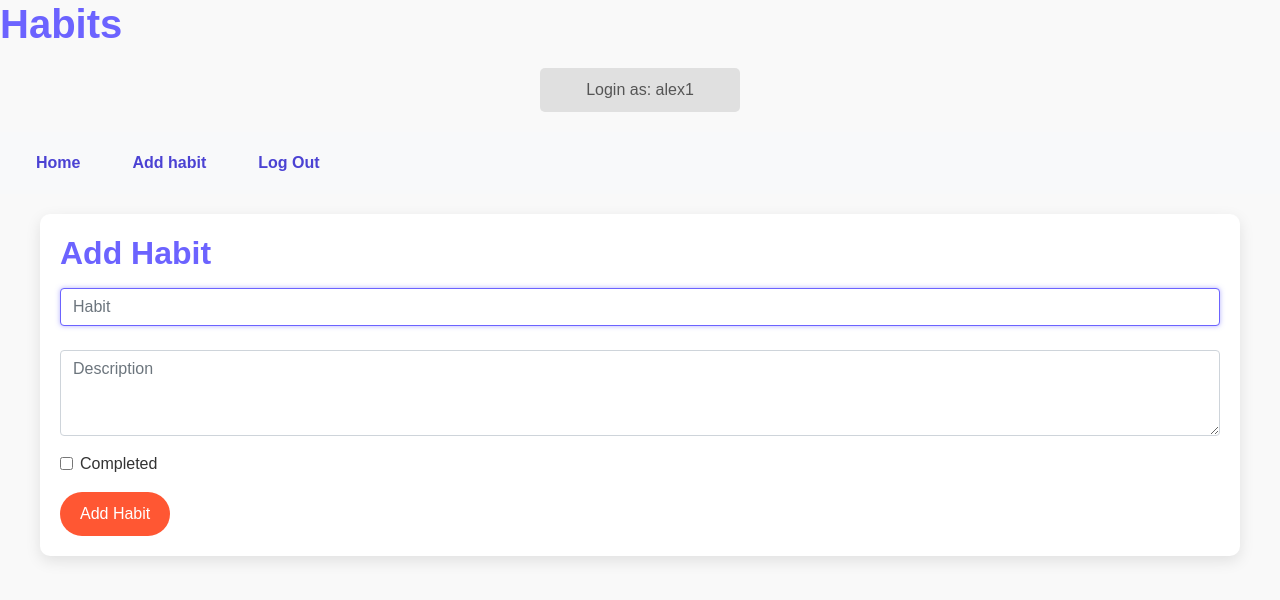
After one commit to Nanu25/Habits, a Django app: page /add_habit in a window 1280 px wide. The commit adds this page. Shown: the top 600 px of the page. Run offline with Django 5.2, Linux system fonts and the light colour scheme; a user stored in the database is signed in; some libraries are stand-ins or nearby versions.

Commit message:
add habit

```diff
--- a/habits/models.py
+++ b/habits/models.py
@@ -5,3 +5,12 @@ from django.db import models
 
 class User(AbstractUser):
     pass
+
+class Habit(models.Model):
+    user = models.ForeignKey(User, on_delete=models.CASCADE, related_name="habits")
+    habit = models.CharField(max_length=64)
+    description = models.CharField(max_length=255)
+    completed = models.BooleanField(default=False)
+
+    def __str__(self):
+        return f"{self.user} has a habit of {self.habit} and it is {self.completed}"
--- a/habits/static/habits/style.css
+++ b/habits/static/habits/style.css
@@ -0,0 +1,147 @@
+/* habits/styles.css */
+
+/* General Styles */
+/* General Styles */
+body {
+    font-family: Arial, sans-serif;
+    background-color: #f9f9f9;
+    color: #333;
+    margin: 0;
+    padding: 0;
+}
+.navbar {
+    background-color: #6c63ff;
+    padding: 10px 20px;
+}
+
+.nav-links {
+    display: flex;
+    justify-content: center; /* Center the links horizontally */
+    gap: 20px; /* Space between each link */
+    list-style-type: none; /* Remove bullet points */
+    padding: 0;
+    margin: 0;
+}
+
+.nav-link {
+    color: #4b42d3 !important;
+    font-weight: bold;
+    font-size: 16px;
+    text-decoration: none;
+}
+
+.nav-link:hover {
+    color: #FF5733 !important;
+    text-decoration: underline;
+}
+.body {
+    max-width: 1200px;
+    margin: 20px auto;
+    padding: 20px;
+    background-color: #fff;
+    border-radius: 10px;
+    box-shadow: 0px 5px 15px rgba(0, 0, 0, 0.1);
+}
+
+/* Headings and Text */
+h1, h2, h3 {
+    color: #6c63ff;
+    font-weight: bold;
+}
+
+p, li {
+    line-height: 1.6;
+    font-size: 16px;
+}
+
+/* Updated Buttons */
+.btn {
+    background-color: #FF5733; /* Bright and contrasting orange color */
+    color: #fff;
+    border: none;
+    border-radius: 25px;
+    padding: 10px 20px;
+    font-size: 16px;
+    cursor: pointer;
+    transition: background-color 0.3s ease, transform 0.2s ease;
+}
+
+.btn:hover {
+    background-color: #C70039; /* Darker red on hover */
+    transform: scale(1.05);
+}
+
+/* Form Elements */
+input[type="text"], input[type="password"], input[type="email"], select {
+    width: 100%;
+    padding: 12px;
+    margin: 8px 0;
+    display: inline-block;
+    border: 1px solid #ccc;
+    border-radius: 4px;
+    box-sizing: border-box;
+    transition: border-color 0.3s ease, box-shadow 0.3s ease;
+}
+
+input[type="text"]:focus, input[type="password"]:focus, input[type="email"]:focus, select:focus {
+    border-color: #6c63ff;
+    box-shadow: 0px 0px 5px rgba(108, 99, 255, 0.5);
+}
+
+/* Gamification Elements */
+.progress-bar {
+    background-color: #6c63ff;
+    height: 20px;
+    border-radius: 10px;
+    transition: width 0.5s ease;
+}
+
+.reward-badge {
+    display: inline-block;
+    background-color: #ffe600;
+    color: #fff;
+    padding: 5px 10px;
+    border-radius: 25px;
+    font-weight: bold;
+    font-size: 14px;
+    margin: 10px 5px;
+    text-align: center;
+    box-shadow: 0px 3px 8px rgba(0, 0, 0, 0.2);
+    transition: transform 0.2s ease;
+}
+
+.reward-badge:hover {
+    transform: scale(1.1);
+}
+
+/* Footer */
+.footer {
+    text-align: center;
+    padding: 20px;
+    background-color: #6c63ff;
+    color: #fff;
+    margin-top: 30px;
+    border-top: 5px solid #4b42d3;
+}
+
+.footer a {
+    color: #ffe600;
+    text-decoration: none;
+    font-weight: bold;
+}
+
+.footer a:hover {
+    text-decoration: underline;
+}
+
+/* Login Status Styles */
+.login-status {
+    font-size: 16px;
+    color: #555;
+    background-color: #e0e0e0;
+    padding: 10px;
+    text-align: center;
+    margin: 20px auto;
+    max-width: 200px;
+    border-radius: 5px;
+}
--- a/habits/urls.py
+++ b/habits/urls.py
@@ -7,4 +7,6 @@ urlpatterns = [
     path("login", views.login_view, name="login"),
     path("logout", views.logout_view, name="logout"),
     path("register", views.register, name="register"),
+    path("add_habit", views.add_habit, name="add_habit"),
+
 ]
--- a/habits/views.py
+++ b/habits/views.py
@@ -1,18 +1,21 @@
 from sqlite3 import IntegrityError
 
 from django.contrib.auth import logout, authenticate, login
+from django.contrib.auth.decorators import login_required
 from django.http import HttpResponseRedirect
-from django.shortcuts import render
+from django.shortcuts import render, redirect
 from django.urls import reverse
 
-from habits.models import User
+from habits.models import User, Habit
 
 
 # Create your views here.
 
 def index(request):
-    #render index.html
-    return render(request, "habits/index.html")
+    habits = Habit.objects.all()
+    return render(request, "habits/index.html", {
+        "habits": habits
+    })
 
 def login_view(request):
     if request.method == "POST":
@@ -64,3 +67,15 @@ def register(request):
         return HttpResponseRedirect(reverse("index"))
     else:
         return render(request, "habits/register.html")
+
+
+@login_required
+def add_habit(request):
+    if request.method == "POST":
+        habit = request.POST.get("habit")
+        description = request.POST.get("description")
+        completed = request.POST.get("completed") == 'on'
+        new_habit = Habit(user=request.user, habit=habit, description=description, completed=completed)
+        new_habit.save()
+        return redirect('index')  # Redirect to a page of your choice after adding the habit
+    return render(request, "habits/add_habit.html")
--- /dev/null
+++ b/templates/habits/add_habit.html
@@ -0,0 +1,20 @@
+{% extends "habits/layout.html" %}
+
+{% block body %}
+    <h2>Add Habit</h2>
+
+    <form action="{% url 'add_habit' %}" method="post">
+        {% csrf_token %}
+        <div class="form-group">
+            <input class="form-control" autofocus type="text" name="habit" placeholder="Habit" required>
+        </div>
+        <div class="form-group">
+            <textarea class="form-control" name="description" placeholder="Description" rows="3" required></textarea>
+        </div>
+        <div class="form-group form-check">
+            <input type="checkbox" class="form-check-input" name="completed" id="completed">
+            <label class="form-check-label" for="completed">Completed</label>
+        </div>
+        <button type="submit" class="btn btn-primary">Add Habit</button>
+    </form>
+{% endblock %}
--- a/templates/habits/layout.html
+++ b/templates/habits/layout.html
@@ -5,17 +5,36 @@
 <head>
     <title>{% block title %}Habits{% endblock %}</title>
     <link rel="stylesheet" href="https://stackpath.bootstrapcdn.com/bootstrap/4.4.1/css/bootstrap.min.css" integrity="sha384-Vkoo8x4CGsO3+Hhxv8T/Q5PaXtkKtu6ug5TOeNV6gBiFeWPGFN9MuhOf23Q9Ifjh" crossorigin="anonymous">
-        <link href="{% static 'habits/styles.css' %}" rel="stylesheet">
-
+    <link href="{% static 'habits/style.css' %}" rel="stylesheet">
 </head>
 <body>
+    <div class="header">
+        <h1>Habits</h1>
+    </div>
+
+    {% if user.is_authenticated %}
+        <div class="login-status">
+            Login as: {{ user.username }}
+        </div>
+    {% endif %}
 
     <nav class="navbar navbar-expand-lg navbar-light bg-light">
-            <div>
+        <div class="nav-links">
+
+            <li class="nav-item">
+                <a class="nav-link" href="{% url 'index' %}">Home</a>
+            </li>
+
             {% if user.is_authenticated %}
+
+                <li class="nav-item">
+                    <a class="nav-link" href="{% url 'add_habit' %}"> Add habit</a>
+                </li>
+
                 <li class="nav-item">
                     <a class="nav-link" href="{% url 'logout' %}">Log Out</a>
                 </li>
+
             {% else %}
                 <li class="nav-item">
                     <a class="nav-link" href="{% url 'login' %}">Log In</a>
@@ -32,7 +51,4 @@
         {% endblock %}
     </div>
 </body>
-
-
-
 </html>
```
Also changed, not shown: templates/habits/index.html (+16 -1 lines), db.sqlite3, habits/migrations/0002_habit.py (added). Lines whose indentation alone changed are shown as unchanged.
